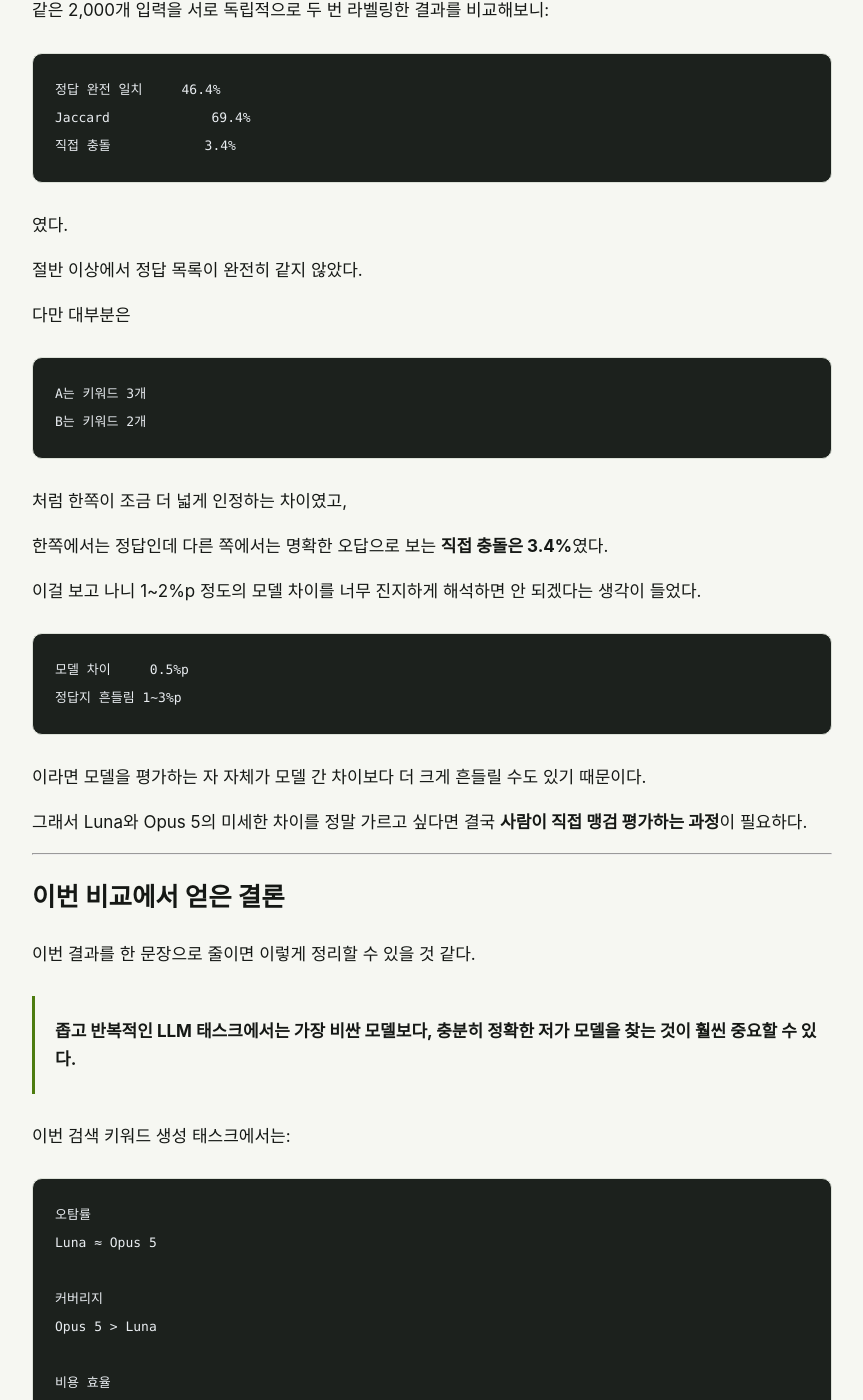
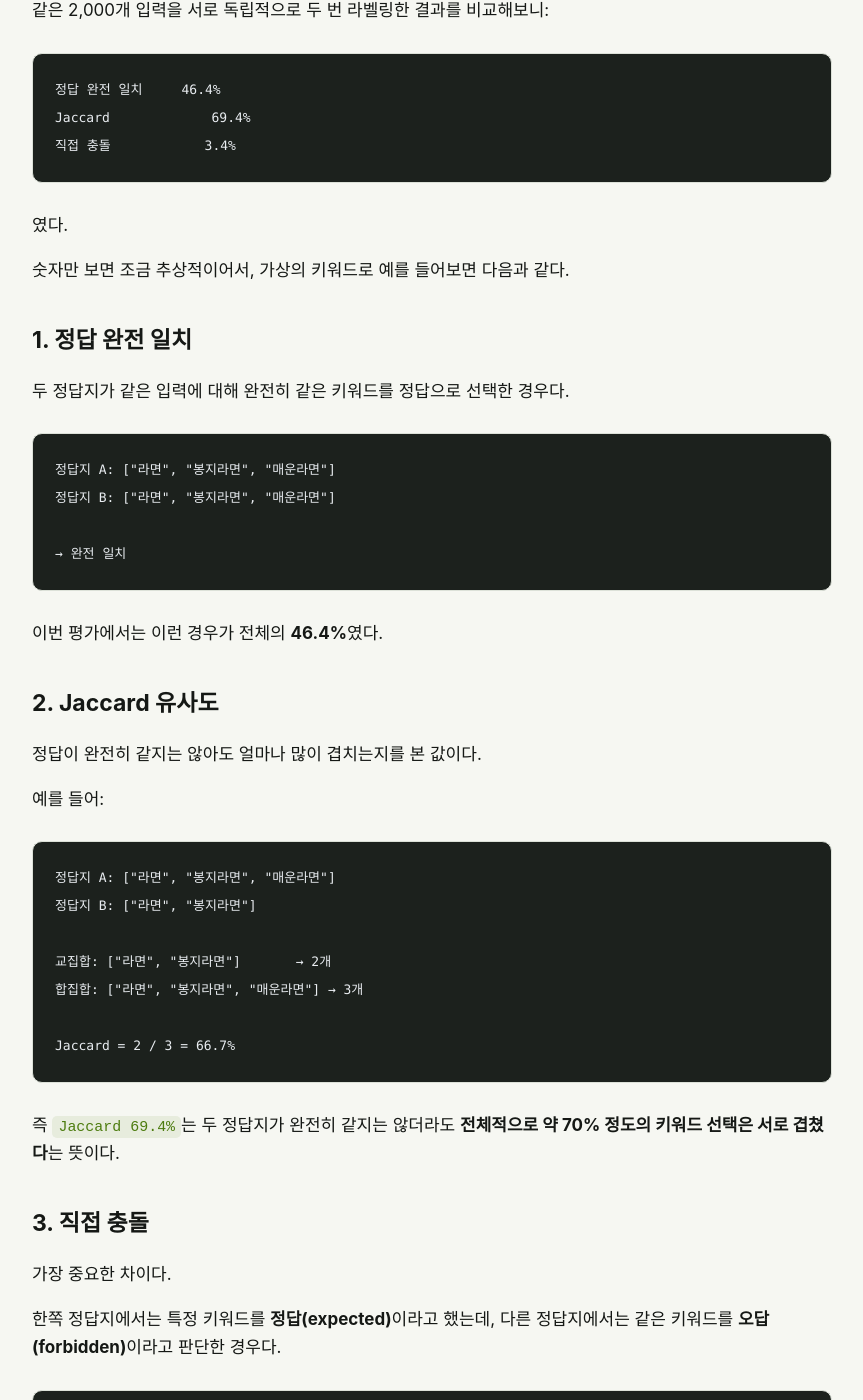
Before and after one commit to choi-jiwoong/choi-jiwoong.github.io, a Jekyll site: the page built from _posts/2026-09-04-ai-search-keyword-model-benchmark-luna.md, in a window 1280 px wide and 1400 px high, scrolled down 8871 px. Shown: the whole window, without its empty margins (208-1071 px from the left). Built offline with Jekyll 4.4.1, drawn with Linux system fonts in a browser that asks for light colours; some of the changed text lies outside the part shown.

Commit message:
Add examples for label agreement metrics

````diff
--- a/_posts/2026-09-04-ai-search-keyword-model-benchmark-luna.md
+++ b/_posts/2026-09-04-ai-search-keyword-model-benchmark-luna.md
@@ -313,18 +313,70 @@
 
 였다.
 
-절반 이상에서 정답 목록이 완전히 같지 않았다.
+숫자만 보면 조금 추상적이어서, 가상의 키워드로 예를 들어보면 다음과 같다.
 
-다만 대부분은
+### 1. 정답 완전 일치
+
+두 정답지가 같은 입력에 대해 완전히 같은 키워드를 정답으로 선택한 경우다.
 
 ```text
-A는 키워드 3개
-B는 키워드 2개
+정답지 A: ["라면", "봉지라면", "매운라면"]
+정답지 B: ["라면", "봉지라면", "매운라면"]
+
+→ 완전 일치
 ```
 
-처럼 한쪽이 조금 더 넓게 인정하는 차이였고,
+이번 평가에서는 이런 경우가 전체의 **46.4%**였다.
 
-한쪽에서는 정답인데 다른 쪽에서는 명확한 오답으로 보는 **직접 충돌은 3.4%**였다.
+### 2. Jaccard 유사도
+
+정답이 완전히 같지는 않아도 얼마나 많이 겹치는지를 본 값이다.
+
+예를 들어:
+
+```text
+정답지 A: ["라면", "봉지라면", "매운라면"]
+정답지 B: ["라면", "봉지라면"]
+
+교집합: ["라면", "봉지라면"]       → 2개
+합집합: ["라면", "봉지라면", "매운라면"] → 3개
+
+Jaccard = 2 / 3 = 66.7%
+```
+
+즉 `Jaccard 69.4%`는 두 정답지가 완전히 같지는 않더라도 **전체적으로 약 70% 정도의 키워드 선택은 서로 겹쳤다**는 뜻이다.
+
+### 3. 직접 충돌
+
+가장 중요한 차이다.
+
+한쪽 정답지에서는 특정 키워드를 **정답(expected)**이라고 했는데, 다른 정답지에서는 같은 키워드를 **오답(forbidden)**이라고 판단한 경우다.
+
+```text
+정답지 A
+expected: ["티백"]
+
+정답지 B
+forbidden: ["티백"]
+
+→ 같은 "티백"을 두고 정답과 오답으로 판단
+→ 직접 충돌
+```
+
+이런 직접 충돌은 전체의 **3.4%**였다.
+
+그래서 `정답 완전 일치 46.4%`만 보고 "절반 이상이 완전히 다른 정답이었다"고 해석하면 조금 과하다.
+
+실제로는 완전히 같지 않은 경우의 상당수가
+
+```text
+정답지 A: ["라면", "봉지라면", "매운라면"]
+정답지 B: ["라면", "봉지라면"]
+```
+
+처럼 **한쪽이 하나를 더 인정하거나 덜 인정하는 정도의 차이**였다.
+
+반대로 한쪽에서는 정답인데 다른 쪽에서는 명확한 오답으로 보는 **정면 충돌은 3.4%**였다.
 
 이걸 보고 나니 1~2%p 정도의 모델 차이를 너무 진지하게 해석하면 안 되겠다는 생각이 들었다.
 
````
